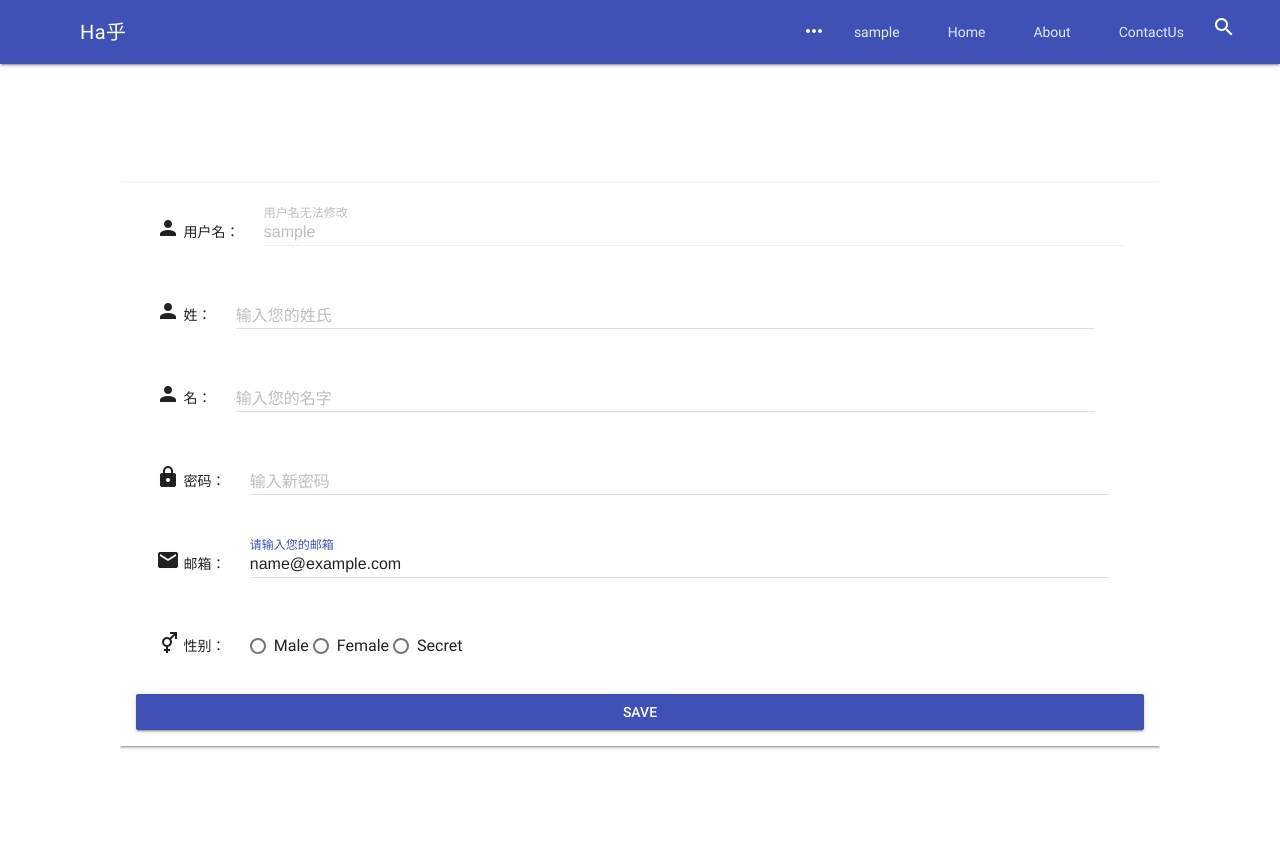
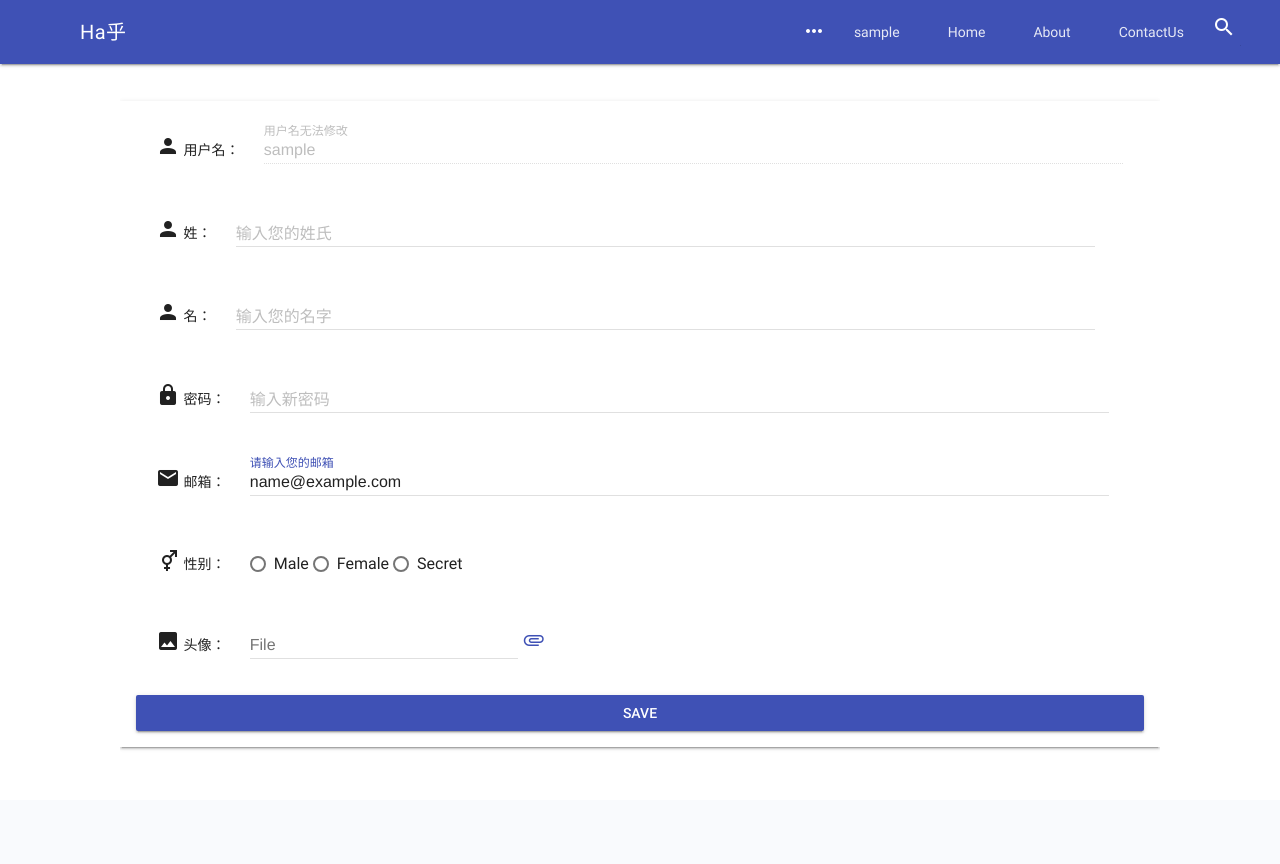
Before and after one commit to hebingchang/ha.hu, a Django app: page /settings/ in a window 1280 px wide. After the commit the page ends 750 px from the top, so only its background shows below. Run offline with Django 3.2, Linux system fonts and the light colour scheme; the visitor is signed in with stand-in values (Sample User, id 1).

Commit message:
add image upload

```diff
--- a/polls/views.py
+++ b/polls/views.py
@@ -5,6 +5,7 @@ from django.contrib.auth.decorators import login_required
 from django.views.decorators.http import require_GET, require_POST
 from django.shortcuts import get_object_or_404
 from django.http import HttpResponse, JsonResponse
+from django.core.files.base import ContentFile
 
 from .forms import LoginForm, SignupForm
 from .models import create_user
@@ -130,6 +131,9 @@ def settings(request):
         cur_user.profile.last_name = request.POST.get('last_name', '')
         cur_user.profile.first_name = request.POST.get('first_name', '')
         cur_user.profile.gender = int(request.POST.get('gender', ''))
+        avatar = request.FILES.get('photo', '')
+        if avatar:
+            cur_user.profile.avatar.save(cur_user.profile.avatar.name, ContentFile(avatar.read()))
         cur_user.save()
         cur_user.profile.save()
         return redirect('/settings/')
--- /dev/null
+++ b/static/scripts/settings.js
@@ -0,0 +1,5 @@
+$(function () {
+  document.getElementById("uploadBtn").onchange = function () {
+    document.getElementById("uploadFile").value = this.files[0].name;
+  };
+});
--- a/static/styles/settings.css
+++ b/static/styles/settings.css
@@ -1,6 +1,9 @@
 body {
   background: #fff;
-  overflow: hidden;
+}
+
+.mdl-layout__container {
+  height: 90%;
 }
 
 .mdl-layout,
@@ -46,3 +49,27 @@ body {
 a {
   text-decoration: none;
 }
+
+#fileInput {
+  margin-left: 28px;
+}
+
+.mdl-button--file input {
+  cursor: pointer;
+  height: 100%;
+  right: 0;
+  opacity: 0;
+  position: absolute;
+  top: 0;
+  width: 300px;
+  z-index: 4;
+}
+
+.mdl-textfield--file .mdl-textfield__input {
+  box-sizing: border-box;
+  width: calc(100% - 32px);
+}
+
+.mdl-textfield--file .mdl-button--file {
+  right: 0;
+}
--- a/templates/settings.html
+++ b/templates/settings.html
@@ -11,9 +11,9 @@
 
 {% block content %}
   {% include 'navbar.html' %}
-  <form action method="post">
+  <form action method="post" enctype="multipart/form-data">
     {% csrf_token %}
-    <div class="mdl-layout mdl-layout--fixed-header mdl-js-layout  mdl-color--white-100">
+    <div class="mdl-layout mdl-layout--fixed-header mdl-js-layout mdl-color--white-100">
       <main class="mdl-layout__content main_content">
         <div class="form-div mdl-grid mdl-shadow--2dp">
           <div class="mdl-cell mdl-cell--12-col cell_con">
@@ -80,6 +80,17 @@
               </label>
             </div>
           </div>
+          <div class="mdl-cell mdl-cell--6-col" id="fileInput">
+            <i class="mdi mdi-24px mdi-image"></i>
+            头像：&nbsp;&nbsp;&nbsp;&nbsp;&nbsp;&nbsp;
+            <div class="mdl-textfield mdl-js-textfield mdl-textfield--file">
+              <input class="mdl-textfield__input" placeholder="File" type="text" id="uploadFile" readonly/>
+              <div class="mdl-button mdl-button--primary mdl-button--icon mdl-button--file">
+                <i class="mdi mdi-attachment"></i>
+                <input type="file" id="uploadBtn" name="avatar">
+              </div>
+            </div>
+          </div>
           <div class="mdl-cell mdl-cell--12-col btn-con">
             <button type="submit"
                     class="mdl-button mdl-js-button mdl-button--raised mdl-js-ripple-effect mdl-button--primary btn">
@@ -91,3 +102,7 @@
     </div>
   </form>
 {% endblock %}
+
+{% block script %}
+  <script src="{% static "scripts/settings.js" %}"></script>
+{% endblock %}
```
Also changed, not shown: polls/models.py (+7 -0 lines), 2 other files.
